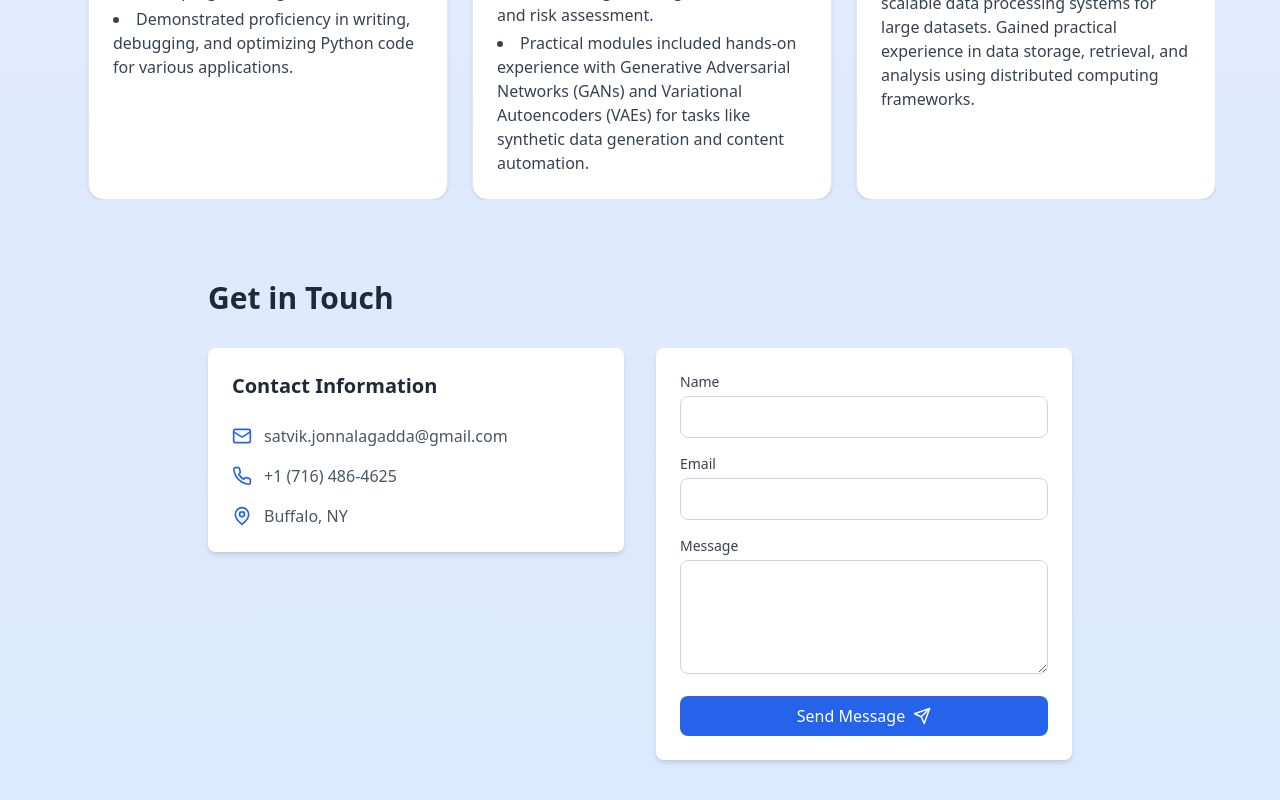
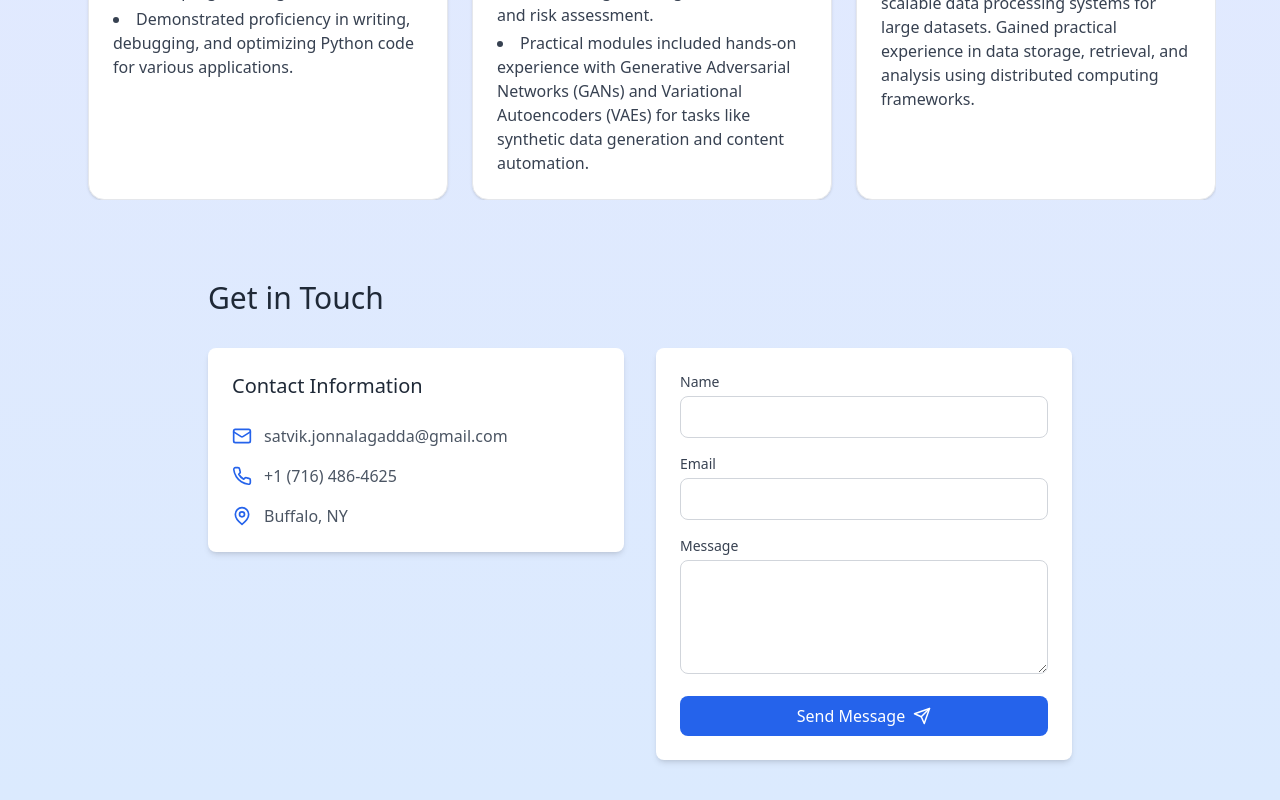
Before and after one commit to satvikjo/profile_ai, a React (Vite) app: page / in a window 1280 px wide. Shown: the part 5758-6558 px from the top of the page. Built offline with nearby package versions, Linux system fonts and the light colour scheme.

Commit message:
Update Contact.tsx

```diff
--- a/src/components/sections/Contact.tsx
+++ b/src/components/sections/Contact.tsx
@@ -23,13 +23,13 @@ const Contact: React.FC = () => {
 
   return (
     <div className="max-w-4xl mx-auto px-4">
-      <h2 className="text-3xl font-bold text-gray-800 mb-8">Get in Touch</h2>
+      <h2 className="text-3xl font-xl text-gray-800 mb-8">Get in Touch</h2>
 
       <div className="grid md:grid-cols-2 gap-8">
         {/* Contact Information */}
         <div className="space-y-6">
           <div className="bg-white rounded-lg shadow-md p-6">
-            <h3 className="text-xl font-semibold text-gray-800 mb-6">Contact Information</h3>
+            <h3 className="text-xl font-xl text-gray-800 mb-6">Contact Information</h3>
             <div className="space-y-4">
               <div className="flex items-center">
                 <Mail className="text-blue-600 w-5 h-5 mr-3" />
```
